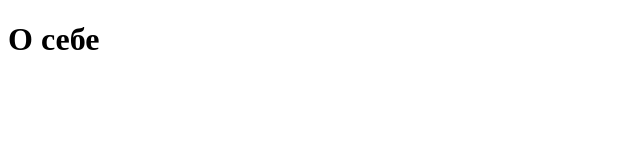
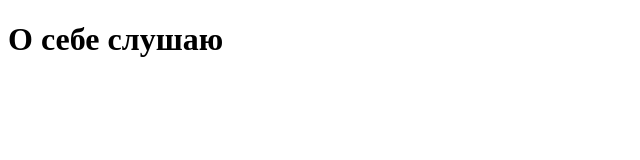
Before and after one commit to Godmode-n1tr0/pract4_trpo, a plain HTML site: page index.html in a window 1280 px wide. Shown: the whole page, without its empty margins (0-640 px from the left). Drawn offline with Linux system fonts and the light colour scheme.

Commit message:
update from master

```diff
--- a/index.html
+++ b/index.html
@@ -6,6 +6,6 @@
 	<title>О себе</title>
 </head>
 <body>
-	<h1>О себе</h1>
+	<h1>О себе слушаю</h1>
 </body>
 </html>
```
